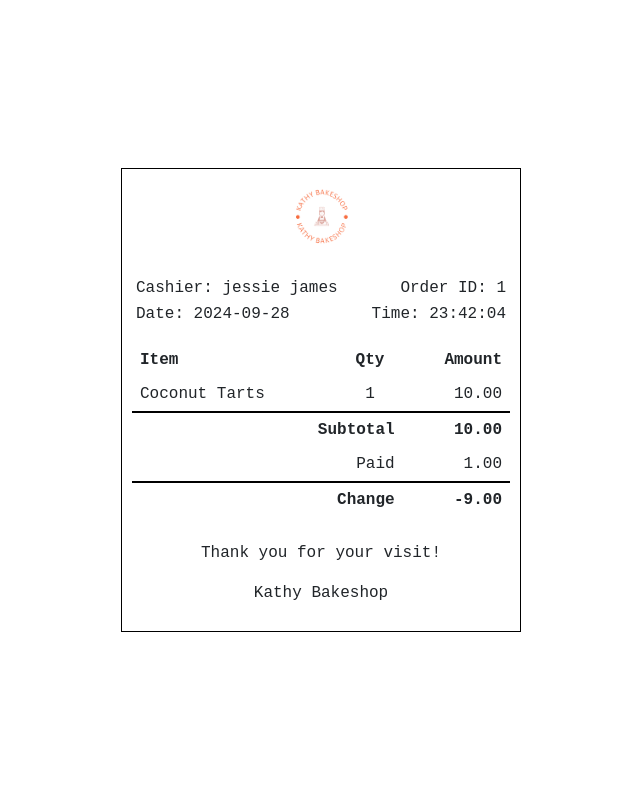
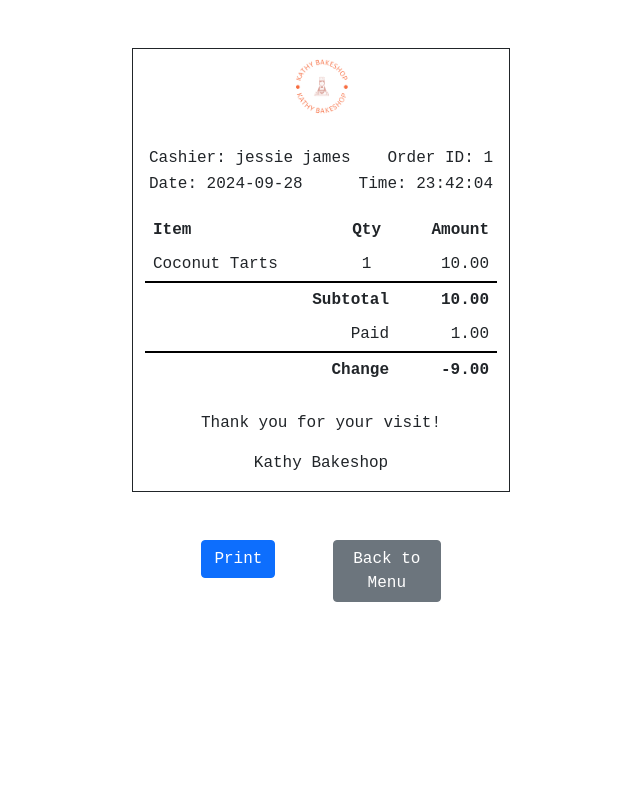
Before and after one commit to jessiejames1234/pos_kathy, a PHP site: page /pos/receipt/index.php in a window 1280 px wide. Shown: the whole page, without its empty margins (319-959 px from the left). Run offline with PHP 8.4, Linux system fonts and the light colour scheme; data comes from the database, SQL or seed files in the repository.

Commit message:
Signed-off-by: jessiejames1234 <israil@socialadsignals.com>

```diff
--- a/pos/css/receipt.css
+++ b/pos/css/receipt.css
@@ -1,15 +1,6 @@
 body {
     font-family: 'Courier New', Courier, monospace;
     margin: 0;
-    display: flex;
-    justify-content: center; /* Center horizontally */
-    align-items: center; /* Center vertically */
-    min-height: 100vh; /* Ensure centering in the viewport height */
-}
-.container {
-    max-width: 400px;
-    margin: 0 auto;
-    padding-top: 20px;
 }
 table {
     width: 100%;
--- a/pos/modal/proccess-payment.php
+++ b/pos/modal/proccess-payment.php
@@ -25,8 +25,8 @@
         </div>
         <div class="modal-footer">
           <button type="button" class="btn btn-secondary" data-bs-dismiss="modal">Cancel</button>
-          <a href="../pos/receipt/" target="_blank">
-              <button type="button" class="btn btn-primary" id="proceed-payment-btn">Proceed Payment</button>
+          <a href="../pos/receipt/?order_id=<?php echo $_SESSION['order_id']; ?>" target="_blank" class="btn btn-primary"  id="proceed-payment-btn">
+              Proceed Payment
           </a>          <!-- Spinner for loading state -->
           <div id="payment-loading-spinner" class="spinner-border text-primary d-none" role="status">
             <span class="visually-hidden">Processing...</span>
--- a/pos/receipt/index.php
+++ b/pos/receipt/index.php
@@ -32,7 +32,7 @@ $subtotal = 0;
     <title>Receipt</title>
     <!-- Bootstrap 5.1.3 CSS -->
     <link href="https://cdn.jsdelivr.net/npm/bootstrap@5.1.3/dist/css/bootstrap.min.css" rel="stylesheet">
-    <link href="../css/Receipt.css" rel="stylesheet">
+    <link href="../css/receipt.css" rel="stylesheet">
 
     <style>
 
@@ -40,7 +40,10 @@ $subtotal = 0;
 </head>
 <body>
 
-<div class="main container bordered-container">
+<div class="main pt-5 mb-5">
+    <div class="container align-items-center justify-content-center d-flex">
+             <div class="row ">
+                <div class="col  border border-dark">
                 <!-- Logo -->
                     <div class="text-center mb-3">
                         <img src="../../image/LOGO.PNG" alt="Logo" class="img-fluid" style="max-height: 80px;">
@@ -105,6 +108,20 @@ $subtotal = 0;
                         <p>Kathy Bakeshop</p>
                     </div>
                 </div>
+            </div>
+        </div>
+</div>
+<div class="clearfix"></div>
+<div class="container align-items-center justify-content-center d-flex">
+    <div class="row ">
+        <div class="col-6">
+            <button class="btn btn-primary" onclick="window.print()">Print</button>
+        </div>
+        <div class="col-6">
+            <a href="../index.php" class="btn btn-secondary">Back to Menu</a>
+        </div>
+    </div>
+</div>
 
 <script src="https://cdn.jsdelivr.net/npm/bootstrap@5.1.3/dist/js/bootstrap.bundle.min.js"></script>
 </body>
```
Lines whose indentation alone changed are shown as unchanged.
